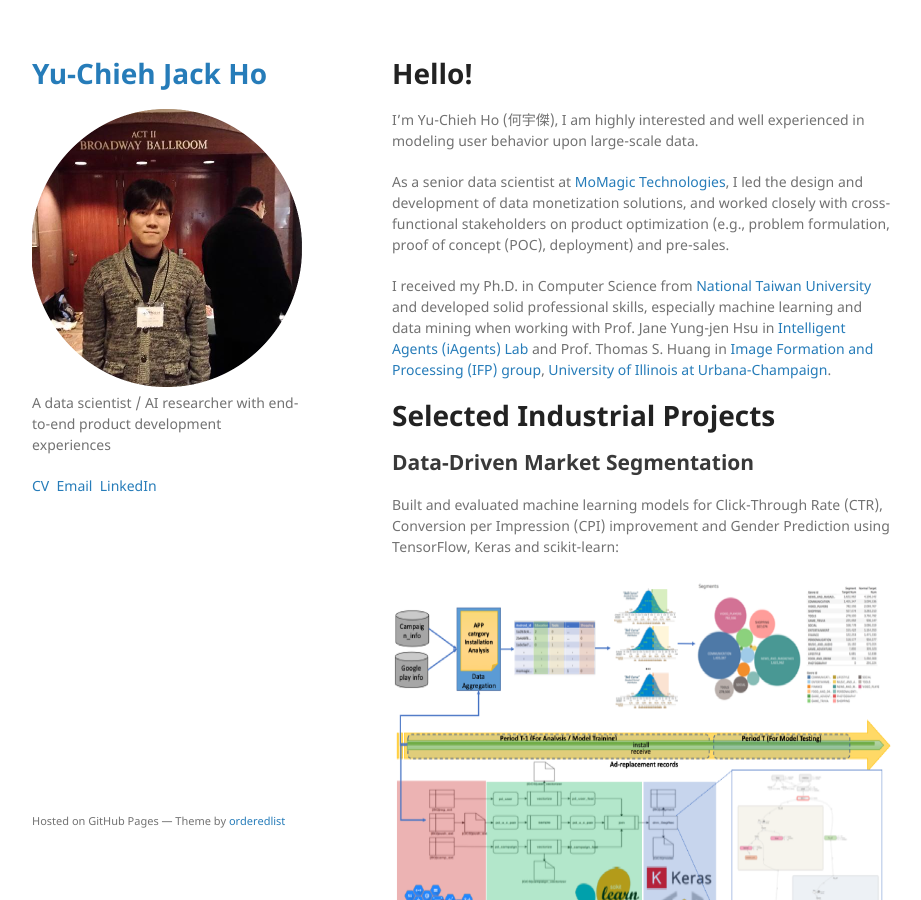
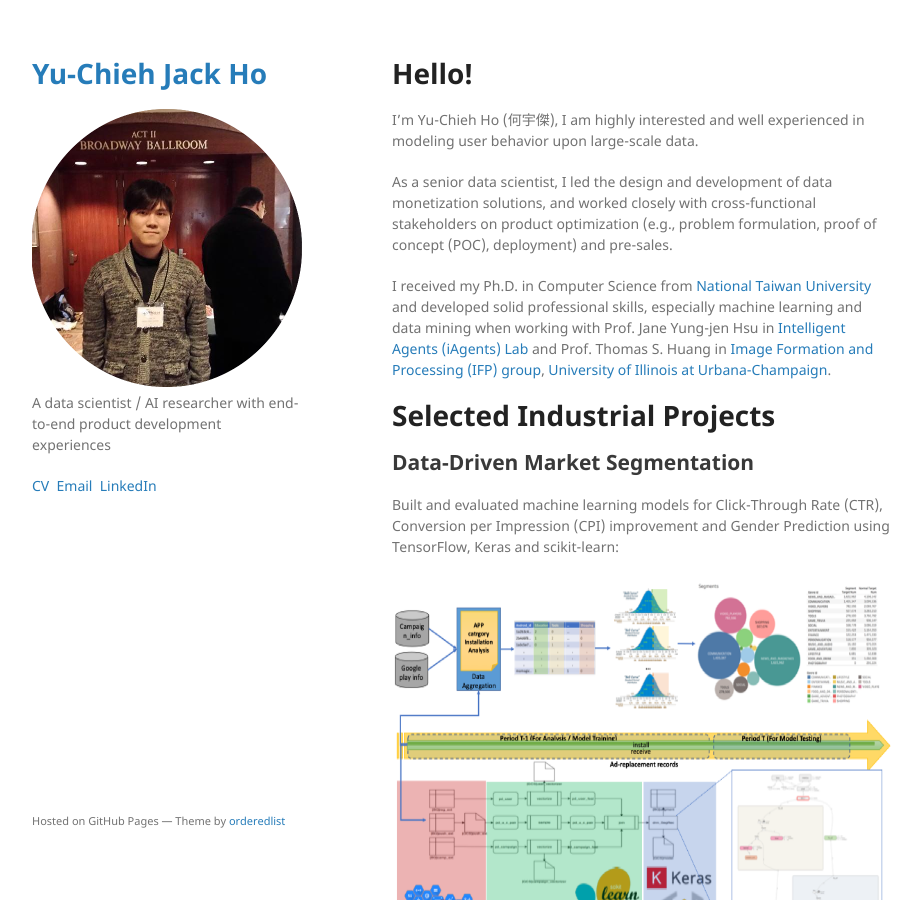
Before and after one commit to yuchieh/yuchieh.github.io, a Jekyll site: the page built from index.md, in a window 1280 px wide and 900 px high. Shown: the whole window, without its empty margins (178-1099 px from the left). Built offline with Jekyll 4.4.1, drawn with Linux system fonts in a browser that asks for light colours; our own code applies the rules of GitHub Pages for plain Markdown files.

Commit message:
edited intro.

```diff
--- a/index.md
+++ b/index.md
@@ -5,8 +5,7 @@
 # Hello!
 I'm Yu-Chieh Ho (何宇傑), I am highly interested and well experienced in modeling user behavior upon large-scale data.
 
-As a senior data scientist at [MoMagic Technologies](https://www.momagic.com/),
-I led the design and development of data monetization solutions, and worked closely with cross-functional stakeholders
+As a senior data scientist, I led the design and development of data monetization solutions, and worked closely with cross-functional stakeholders
 on product optimization (e.g., problem formulation, proof of concept (POC), deployment) and pre-sales.
 
 I received my Ph.D. in Computer Science from [National Taiwan University](https://www.ntu.edu.tw/) and developed solid professional skills, especially machine learning and data mining when working with Prof. Jane Yung-jen Hsu in [Intelligent Agents (iAgents) Lab](https://iagentntu.github.io/) and Prof. Thomas S.
```
